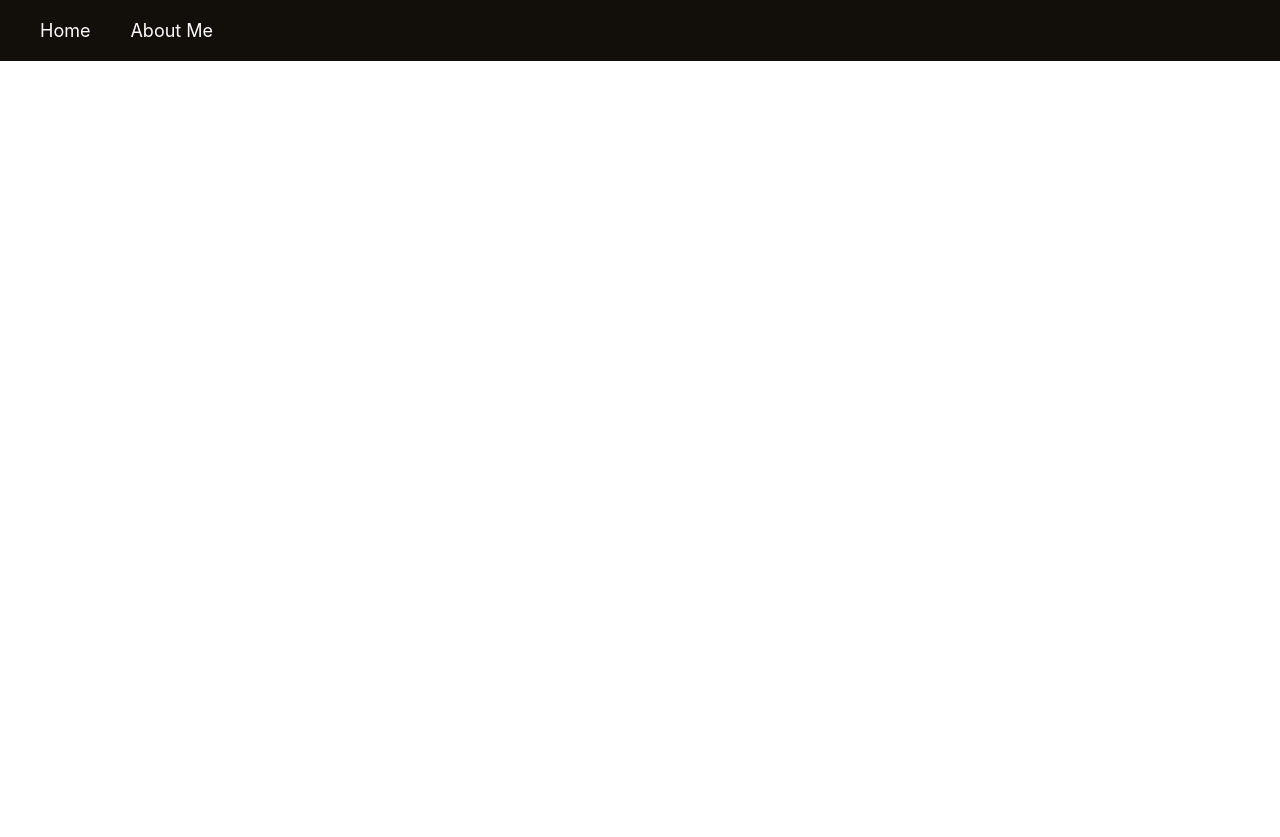
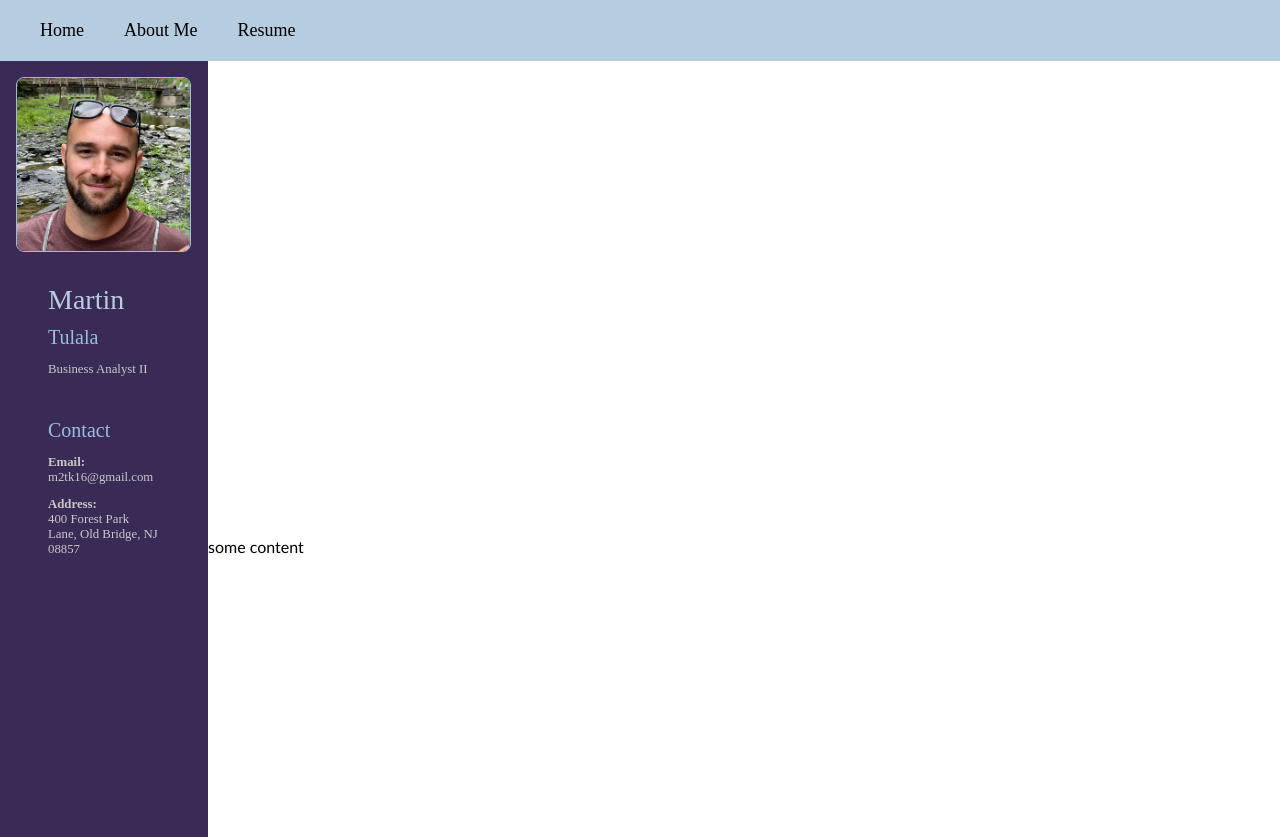
Before and after one commit to m2tk16/MartinTulalaResumeWebsite, a React (Create React App) app: page /resume in a window 1280 px wide. Before the commit this address had no page. Before the commit the page ends 800 px from the top, so only its background shows below. Built offline with nearby package versions, Linux system fonts and the light colour scheme.

Commit message:
Side info for resume navigation partially completed.

```diff
--- a/src/App.js
+++ b/src/App.js
@@ -4,6 +4,8 @@ import "./App.css";
 import Home from "./Home"
 import AboutMe from "./AboutMe"
 import NavBar from "./NavBar"
+import Resume from "./Resume"
+
 
 const App = () => {
   return (
@@ -13,6 +15,7 @@ const App = () => {
         <Routes>
           <Route path='/' exact element={<Home />} />
           <Route path='/about-me' element={<AboutMe />} />
+          <Route path='/resume' element={<Resume />} />
         </Routes>
       </Router>
     </>
--- a/src/NavBar.js
+++ b/src/NavBar.js
@@ -28,7 +28,7 @@ const NavBar = () => {
             <NavMenu className={`${styles.navMenu} ${isActive ? styles.active : ''}`}>
             <NavLink to='/' className={`${styles.navLink}`} onClick={removeActive} >Home</NavLink>
             <NavLink to='/about-me' className={`${styles.navLink}`} onClick={removeActive} >About Me</NavLink>
-
+            <NavLink to='/resume' className={`${styles.navLink}`} onClick={removeActive} >Resume</NavLink>
             </NavMenu>
             <div className={`${styles.hamburger} ${isActive ? styles.active : ''}`}  onClick={toggleActiveClass}>
                 <span className={`${styles.bar}`}></span>
--- a/src/NavBarElements.js
+++ b/src/NavBarElements.js
@@ -2,28 +2,29 @@ import { NavLink as Link } from 'react-router-dom';
 import styled from 'styled-components';
 
 export const Nav = styled.nav`
-    background-color: #120f0b;
+    background-color: #b6cde0;
     color: white;
     padding: 10px 20px;
     display: flex;
     justify-content: space-between;
     align-items: center;
     gap: 40px;
-    min-height: 25px;
+    min-height: 20px;
 
 `;
 
 export const NavLink = styled(Link)`
     text-decoration: none;
-    background-color: #120f0b;
-    color: white;
+    background-color: #b6cde0;
+    color: #000;
     font-size: 18px;
+
 `;
 
 
 export const NavMenu = styled.div`
-    background-color: #120f0b;
-    color: white;
+    background-color: #b6cde0;
+    color: #000;
     padding: 10px 20px;
     display: flex;
     justify-content: space-between;
--- /dev/null
+++ b/src/Resume.js
@@ -0,0 +1,33 @@
+import React from "react";
+import "./App.css";
+import me from './images/me.png';
+
+const Resume = () => {
+    return (
+        <div className="body">
+            <div className="side-nav">
+                <img src={me} id="me-image" width={175} height={175}></img>
+                <br></br>
+                <div className="resume-content-wrapper">
+                    <div id="first-name">Martin</div>
+                    <div id="last-name">Tulala</div>
+                    <div className="resume-side-text" id="job-title">Business Analyst II</div>
+                    <div className="resume-side-spacer"></div>
+                    <div id="resume-side-header">Contact</div>
+                    <div className="resume-side-text" id="email">
+                    <b>Email:</b> m2tk16@gmail.com
+                    </div>
+                    <div className="resume-side-text" id="address">
+                        <b>Address:</b><br></br>400 Forest Park Lane, Old Bridge, NJ 08857
+                    </div>
+                </div>
+            </div>
+            <div className="resume-content">
+                some content
+            </div>
+        </div>
+    )
+};
+
+
+export default Resume;
--- a/src/index.css
+++ b/src/index.css
@@ -1,13 +1,92 @@
-body {
-  margin: 0;
-  font-family: -apple-system, BlinkMacSystemFont, 'Segoe UI', 'Roboto', 'Oxygen',
-    'Ubuntu', 'Cantarell', 'Fira Sans', 'Droid Sans', 'Helvetica Neue',
-    sans-serif;
-  -webkit-font-smoothing: antialiased;
-  -moz-osx-font-smoothing: grayscale;
+.body {
+  display: inline-block;
+  width:auto;
 }
 
-code {
-  font-family: source-code-pro, Menlo, Monaco, Consolas, 'Courier New',
-    monospace;
+
+.side-nav {
+  width:13em;
+  height:48.5em;
+  background-color:rgb(57, 43, 86);
+  display: inline-block;
 }
+
+.resume-content {
+  display: inline-block;
+  font-family:'Calibri';
+}
+
+#first-name {
+  text-align: left;
+  color:rgb(182, 205, 224);
+  padding-top:1em;
+  font-size:1.75em;
+}
+
+#last-name {
+  text-align: left;
+  color:rgb(152, 190, 224);
+  padding-top:.5em;
+  font-size:1.25em;
+}
+
+.resume-side-text {
+  text-align: left;
+  color:rgb(203, 199, 199);
+  padding-top:1em;
+  font-size:.8em;
+
+}
+
+#resume-side-header {
+  text-align: left;
+  color:rgb(152, 190, 224);
+  padding-top:.5em;
+  font-size:1.25em;
+}
+
+.resume-content-wrapper {
+  text-align: center;
+  padding:0 3em 0 3em;
+}
+
+.resume-side-spacer {
+  padding-top:2em;
+}
+
+.side-color {
+  width:.5em;
+  display: inline-block;
+}
+
+#side-level-one-color {
+  background-color:rgb(187, 234, 237);
+  height:48.5em;
+}
+
+#side-level-two-color {
+  background-color:rgb(206, 237, 239);
+  height:48.5em;
+}
+
+#side-level-three-color {
+  background-color:rgb(229, 241, 241);
+  height:48.5em;
+}
+/* Responsive layout - makes the two columns/boxes stack on top of each other instead of next to each other, on small screens */
+@media (max-width: 600px) {
+  nav, article {
+    width: 100%;
+    height: auto;
+  }
+}
+
+
+#me-image {
+  border-radius: .5em;
+  border: solid .05em rgb(152, 190, 224);
+  margin-top:1em;
+  margin-left:1em;
+  -webkit-transition: width 1s, height 1s;
+  transition: width 1s, height 1s;
+}
```
Also changed, not shown: src/images/me.png (added).
